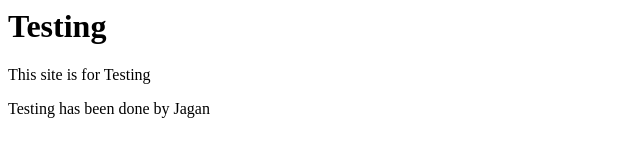
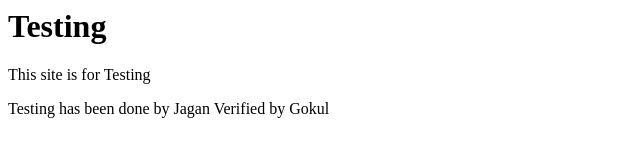
Before and after one commit to GP8-Gokul/Testing-git, a plain HTML site: page index.html in a window 1280 px wide. Shown: the whole page, without its empty margins (0-640 px from the left). Drawn offline with Linux system fonts and the light colour scheme.

Commit message:
verification

```diff
--- a/index.html
+++ b/index.html
@@ -7,5 +7,6 @@
         <h1>Testing</h1>
         <p>This site is for Testing</p>
         <p2>Testing has been done by Jagan</p2>
+        <p3>Verified by Gokul</p3>
     </body>
 </html>
```
